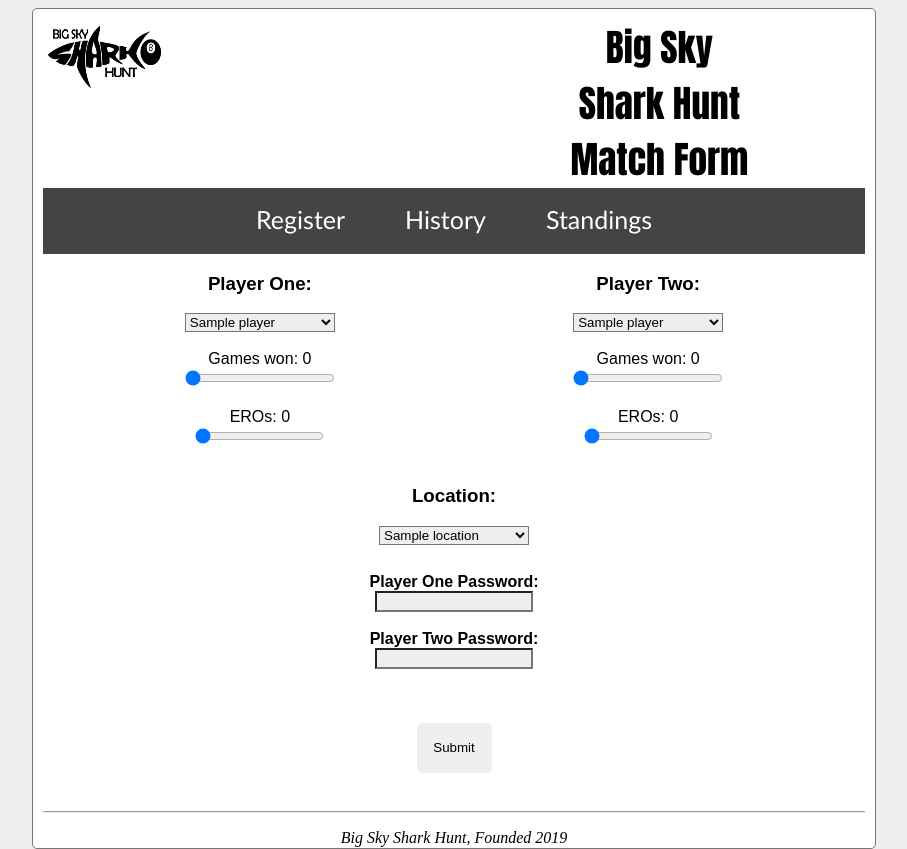
After one commit to spencer602/league-manager, a PHP site: page /registermatchform2020.php in a window 1280 px wide. The commit adds this page. Shown: the whole page, without its empty margins (186-1093 px from the left). Run offline with PHP 8.4, Linux system fonts and the light colour scheme; tables that the repository leaves empty or names only in its code hold one stand-in row (values such as "Sample post").

Commit message:
added functionality for slider to determine max value based on player's ranks

```diff
--- a/calculatescore.php
+++ b/calculatescore.php
@@ -2,13 +2,13 @@
 include_once 'player.php';
 include_once 'sqlscripts.php';
 
-function getDataForPlayerID($playerID) {
+function getDataForPlayerID($playerID, $seasonID) {
 
     // all fields of all matching queries
     $query = "SELECT p1.player_name AS p1name, p2.player_name AS p2name, p1_points_wagered, p2_points_wagered,
     p1_games_needed, p2_games_needed, p1_games_won, p2_games_won, p1_ero, p2_ero, date_and_time, location_played, p1_id, p2_id
             FROM players p1, matches, players p2
-            WHERE p1.player_id = p1_id AND p2.player_id = p2_id AND (p1_id = '$playerID' OR p2_id = '$playerID')
+            WHERE p1.player_id = p1_id AND p2.player_id = p2_id AND (p1_id = '$playerID' OR p2_id = '$playerID') AND season = '$seasonID'
             ORDER BY date_and_time DESC;";
     $allMatches = queryDB($query);
     $playerPoints = 0;
--- a/displaystandings.php
+++ b/displaystandings.php
@@ -38,7 +38,7 @@ $allPlayerData = array();
 
 while ($row = $allIDs->fetch_assoc()) {
     $playerID = $row['player_id'];
-    $playerData = getDataForPlayerID($playerID);
+    $playerData = getDataForPlayerID($playerID, 1);
     array_push($allPlayerData, $playerData);
 }
 
--- a/helperfunctions.php
+++ b/helperfunctions.php
@@ -12,3 +12,7 @@ function getPlayerNamesForSeason($seasonID) {
     }
     return $playerNames;
 }
+
+function getPlayerRankForID($playerID) {
+
+}
--- /dev/null
+++ b/registermatch2020.js
@@ -0,0 +1,139 @@
+var playerOneGamesWonInput;
+var playerTwoGamesWonInput;
+
+var playerOneInput;
+var playerTwoInput;
+
+var playerOneEROsInput;
+var playerTwoEROsInput;
+
+function validateForm() {
+    if (!checkForNoWinner()) {
+        return false;
+    }
+    if (!checkForTwoWinners()) { return false; }
+    if (!checkForNamesEqual()) { return false; }
+}
+
+function checkForNamesEqual() {
+    if (playerOneInput.value == playerTwoInput.value) {
+        alert("Appears that you are playing with yourself???");
+        return false;
+    }
+    return true;
+}
+
+function checkForNoWinner() {
+    if (playerOneGamesWonInput.value != playerOneGamesInput.value && playerTwoGamesWonInput.value != playerTwoGamesInput.value) {
+        alert("Appears that nobody won this match???");
+        return false;
+    }
+    return true;
+}
+
+function checkForTwoWinners() {
+    if (playerOneGamesWonInput.value == playerOneGamesInput.value && playerTwoGamesWonInput.value == playerTwoGamesInput.value) {
+        alert("Appears that both of you won this match???");
+        return false;
+    }
+    return true;
+}
+
+function setRaces() {
+    var http = new XMLHttpRequest();
+    var url = 'getplayerrank.php';
+    var playerName = document.getElementById("player1").value;
+    var params = 'player_name=';
+    params = params.concat(playerName);
+    http.open('POST', url, false);
+    http.setRequestHeader('Content-type', 'application/x-www-form-urlencoded');
+    http.send(params);
+    var playerOneRank = parseInt(http.responseText);
+
+    playerName = document.getElementById("player2").value;
+    params = 'player_name=';
+    params = params.concat(playerName);
+    http.open('POST', url, false);
+    http.setRequestHeader('Content-type', 'application/x-www-form-urlencoded');
+    http.send(params);
+    var playerTwoRank = parseInt(http.responseText);
+
+    if (playerOneRank <= playerTwoRank) {
+        // player one plays race to 7
+        playerOneGamesWonInput.max = 7;
+        playerTwoGamesWonInput.max = 7 - (playerTwoRank - playerOneRank);
+
+
+    } else {
+        // player two plays race to 7
+        playerTwoGamesWonInput.max = 7;
+        playerOneGamesWonInput.max = 7 - (playerOneRank - playerTwoRank);
+    }
+
+    changePlayerOneGamesWonLabel();
+    changePlayerTwoGamesWonLabel();
+    changePlayerOneEROLabel();
+    changePlayerTwoEROLabel();
+}
+
+function bodyLoaded() {
+    // player name inputs
+    playerOneInput = document.getElementById("player1");
+    playerOneInput.addEventListener("change", changePlayerOnePasswordName);
+    playerOneInput.addEventListener("change", setRaces);
+
+    playerTwoInput = document.getElementById("player2");
+    playerTwoInput.addEventListener("change", changePlayerTwoPasswordName);
+    playerTwoInput.addEventListener("change", setRaces);
+
+
+    // games won
+    playerOneGamesWonInput = document.getElementById("playerOneGamesWonInput");
+    playerOneGamesWonInput.addEventListener("input", changePlayerOneGamesWonLabel);
+
+    playerTwoGamesWonInput = document.getElementById("playerTwoGamesWonInput");
+    playerTwoGamesWonInput.addEventListener("input", changePlayerTwoGamesWonLabel);
+
+    // EROs
+    playerOneEROsInput = document.getElementById("playerOneEROInput");
+    playerOneEROsInput.addEventListener("input", changePlayerOneEROLabel);
+
+    playerTwoEROsInput = document.getElementById("playerTwoEROInput");
+    playerTwoEROsInput.addEventListener("input", changePlayerTwoEROLabel);
+
+
+}
+
+function changePlayerOneEROLabel(event) {
+    var playerOneEROLabel = document.getElementById("playerOneEROLabel");
+    playerOneEROLabel.innerHTML = "EROs: " + playerOneEROsInput.value;
+}
+
+function changePlayerTwoEROLabel(event) {
+    var playerTwoEROLabel = document.getElementById("playerTwoEROLabel");
+    playerTwoEROLabel.innerHTML = "EROs: " + playerTwoEROsInput.value;
+}
+
+function changePlayerOneGamesWonLabel(event) {
+    var playerOneGamesWonLabel = document.getElementById("playerOneGamesWonLabel");
+    playerOneGamesWonLabel.innerHTML = "Games won: " + playerOneGamesWonInput.value;
+    playerOneEROsInput.max = playerOneGamesWonInput.value
+    changePlayerOneEROLabel()
+}
+
+function changePlayerTwoGamesWonLabel(event) {
+    var playerTwoGamesWonLabel = document.getElementById("playerTwoGamesWonLabel");
+    playerTwoGamesWonLabel.innerHTML = "Games won: " + playerTwoGamesWonInput.value;
+    playerTwoEROsInput.max = playerTwoGamesWonInput.value
+    changePlayerTwoEROLabel()
+}
+
+function changePlayerOnePasswordName(event) {
+    var playerNameForPassword = document.getElementById("playerOnePasswordLabel");
+    playerNameForPassword.innerHTML = playerOneInput.value + "'s password:";
+}
+
+function changePlayerTwoPasswordName(event) {
+    var playerNameForPassword = document.getElementById("playerTwoPasswordLabel");
+    playerNameForPassword.innerHTML = playerTwoInput.value + "'s password:";
+}
--- /dev/null
+++ b/registermatchform2020.php
@@ -0,0 +1,110 @@
+<!DOCTYPE html>
+<html lang="en" dir="ltr">
+<head>
+    <meta charset="utf-8">
+    <meta name="viewport" content="width=device-width, initial-scale=1.0">
+    <title>Register A Match</title>
+    <link rel="stylesheet" href="css/styles.css">
+    <link rel="stylesheet" href="css/registermatchform.css">
+</head>
+<script src="registermatch2020.js"></script>
+<script src="inputBoxChange.js"></script>
+<div id="wrapper">
+    <body onload="bodyLoaded()">
+    <div id ="header">
+        <a href="index.php"><img src="images/logo.jpg" id="logo"></a>
+        <div id="pageName">
+            <h1>Big Sky</h1><br>
+            <h1>Shark Hunt</h1><br>
+            <h1>Match Form</h1>
+        </div>
+    </div>
+    <div id="nav">
+        <ul id="navbar">
+            <li><a href = "registermatchform.php">Register</a><br></li>
+            <li><a href = "displayallmatches.php">History</a><br></li>
+            <li><a href = "displaystandings.php">Standings</a></li>
+        </ul>
+    </div>
+    <div id="container">
+        <form action = "registermatch.php" method = "post" onsubmit="return validateForm()">
+            <div id="p1">
+                <h3>Player One:</h3>
+                <select id = "player1" name="player1" class = "input">
+                    <?php
+                    include_once 'helperfunctions.php';
+                    $playerNames = getPlayerNamesForSeason(1);
+                    for ($i = 0; $i < count($playerNames); $i++) {
+                        echo "<option value= \"" . $playerNames[$i] . "\">" . $playerNames[$i] . "</option>";
+                    }
+                    ?>
+                </select>
+                <br><br>
+<!--                <label id = "playerOneGamesLabel" class = "inputLabel">Games to win: 5</label><br>-->
+<!--                <input type = "range" min = "5" max = "9" name = "playerOneGamesInput" id = "playerOneGamesInput"  class = "input"value = "5">-->
+<!--                <br><br>-->
+<!--                <label id = "playerOnePointsLabel" class = "inputLabel">Points to wager: 10</label><br>-->
+<!--                <input type = "range" min = "10" max = "25" step = "5" name = "playerOnePointsInput" id = "playerOnePointsInput"  class = "input"value = "10">-->
+<!--                <br><br>-->
+                <label id = "playerOneGamesWonLabel" class = "inputLabel">Games won: 0</label><br>
+                <input type = "range" min = "0" max = "9" name = "playerOneGamesWonInput" id = "playerOneGamesWonInput"  class = "input"value = "0">
+                <br><BR>
+                <label id = "playerOneEROLabel" class = "inputLabel">EROs: 0</label><Br>
+                <input type = "range" min = "0" max = "9" name = "playerOneEROInput" id = "playerOneEROInput"  class = "input"value = "0">
+
+
+            </div>
+            <div id="p2">
+                <h3>Player Two:</h3>
+                <select id = "player2" name="player2" class = "input">
+                    <?php
+                    include_once 'helperfunctions.php';
+                    $playerNames = getPlayerNamesForSeason(1);
+                    for ($i = 0; $i < count($playerNames); $i++) {
+                        echo "<option value= \"" . $playerNames[$i] . "\">" . $playerNames[$i] . "</option>";
+                    }
+                    ?>
+                </select>
+                <br><br>
+<!--                <label id = "playerTwoGamesLabel" class = "inputLabel">Games to win: 5</label><br>-->
+<!--                <input type = "range" min = "5" max = "9" name = "playerTwoGamesInput" id = "playerTwoGamesInput" class = "input" value = "5">-->
+<!--                <br><br>-->
+<!--                <label id = "playerTwoPointsLabel" class = "inputLabel">Points to wager: 10</label><br>-->
+<!--                <input type = "range" min = "10" max = "25" step = "5" name = "playerTwoPointsInput" id = "playerTwoPointsInput" class = "input" value = "10">-->
+<!--                <br><br>-->
+                <label id = "playerTwoGamesWonLabel" class = "inputLabel">Games won: 0</label><br>
+                <input type = "range" min = "0" max = "9" name = "playerTwoGamesWonInput" id = "playerTwoGamesWonInput" class = "input" value = "0">
+                <br><br>
+
+                <label id = "playerTwoEROLabel" class = "inputLabel">EROs: 0</label><br>
+                <input type = "range" min = "0" max = "9" name = "playerTwoEROInput" id = "playerTwoEROInput" class = "input" value = "0">
+
+                <br><br>
+
+            </div>
+            <div class="spacer"></div>
+            <div id="loc">
+                <h3>Location:</h3>
+                <select id = "locationPlayed" name= "locationPlayed" class = "input">
+                    <?php include 'populatelocationlist.php';?>
+                </select>
+            </div><br>
+            <div id="passwords">
+                <label id = "playerOnePasswordLabel">Player One Password:</label><br>
+                <input type = "password" name = "playerOnePassword" id = "playerOnePassword" class = "input" oninput='inputBoxChange("playerOnePassword")'>
+                <br><br>
+                <label id = "playerTwoPasswordLabel">Player Two Password:</label><br>
+                <input type = "password" name = "playerTwoPassword" id = "playerTwoPassword" class = "input" oninput='inputBoxChange("playerTwoPassword")'>
+                <br><br><br>
+            </div>
+            <div class="spacer"></div><br>
+            <input type = "submit" id="subbut">
+        </form>
+        <br>
+    </div>
+    <div id="footer">
+        <p>Big Sky Shark Hunt, Founded 2019</p>
+    </div>
+    </body>
+</div>
+</html>
```
Also changed, not shown: getplayerrank.php (added, +14 -0 lines).
